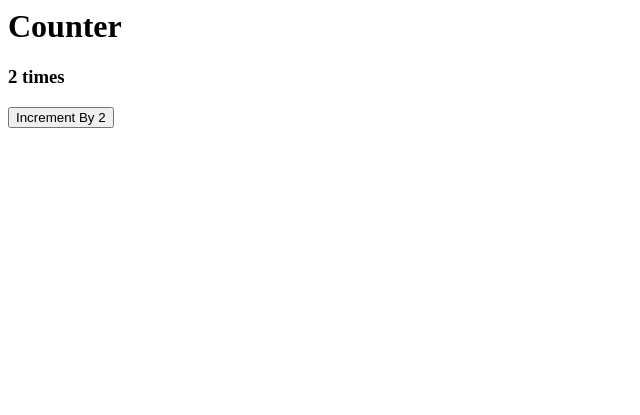
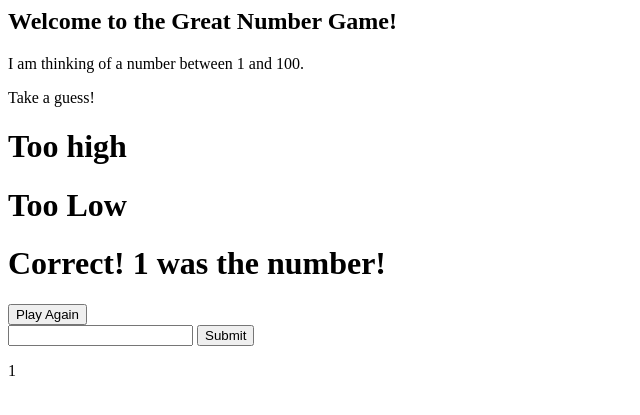
Before and after one commit to mwave1239/Flask_Tutorials, a Flask app: page / in a window 1280 px wide. Shown: the top 415 px of the page, without its empty margins (0-640 px from the left). Run offline with Flask 2, Linux system fonts and the light colour scheme; the visitor is signed in with stand-in values (Sample User, id 1).

Commit message:
Updated with Number Guessing Game

```diff
--- a/counter/templates/index.html
+++ b/counter/templates/index.html
@@ -8,7 +8,6 @@
 <body>
   <h1>Counter</h1>
   <h3>{{session['counter']}} times</h3>
-  <button name="incrementBy2" type="button">Increment By 2</button>
 </body>
 
 </html>
--- /dev/null
+++ b/guessing_game/server.py
@@ -0,0 +1,37 @@
+from flask import Flask, session, render_template, request, session, redirect
+
+import random
+
+app = Flask(__name__)
+
+app.secret_key = 'Secret'
+#session['random_num'] = random.randrange(0,101)
+
+@app.route('/')
+
+def start():
+    if not session.get('number'):
+        session['number'] = random.randrange(1,101)
+    return render_template('index.html')
+
+@app.route('/check', methods=["POST"])
+
+def check():
+    session['low'] = False
+    session['high'] = False
+    session['correct'] = False
+    if session['number'] == int(request.form['user_guess']):
+        session['correct'] = True
+    elif session['number'] > int(request.form['user_guess']):
+        session['low'] = True
+    elif session['number'] < int(request.form['user_guess']):
+        session['high'] = True
+    return redirect('/')
+
+@app.route('/reset', methods=['GET'])
+
+def reset():
+    session.clear()
+    return redirect('/')
+
+app.run(debug=True)
--- /dev/null
+++ b/guessing_game/templates/index.html
@@ -0,0 +1,32 @@
+<html>
+
+<head>
+  <meta charset="utf-8">
+  <title>Guessing Game</title>
+</head>
+
+<body>
+
+  <h2>Welcome to the Great Number Game!</h2>
+  <p>I am thinking of a number between 1 and 100.</p>
+  <p>Take a guess!</p>
+  {% if session.high %}
+    <h1>Too high</h1>
+  {% endif %}
+  {% if session.low %}
+    <h1>Too Low</h1>
+  {% endif %}
+  {% if session.correct %}
+    <h1>Correct! {{session.number}} was the number!</h1>
+    <a href="/reset"><button>Play Again</button></a>
+  {% endif %}
+
+  <form action="/check" method="post">
+    <input type="number" name="user_guess">
+    <input type="submit" name="submit">
+  </form>
+  <p>{{session.number}}</p>
+
+</body>
+
+</html>
```
Also changed, not shown: 2 other files.
